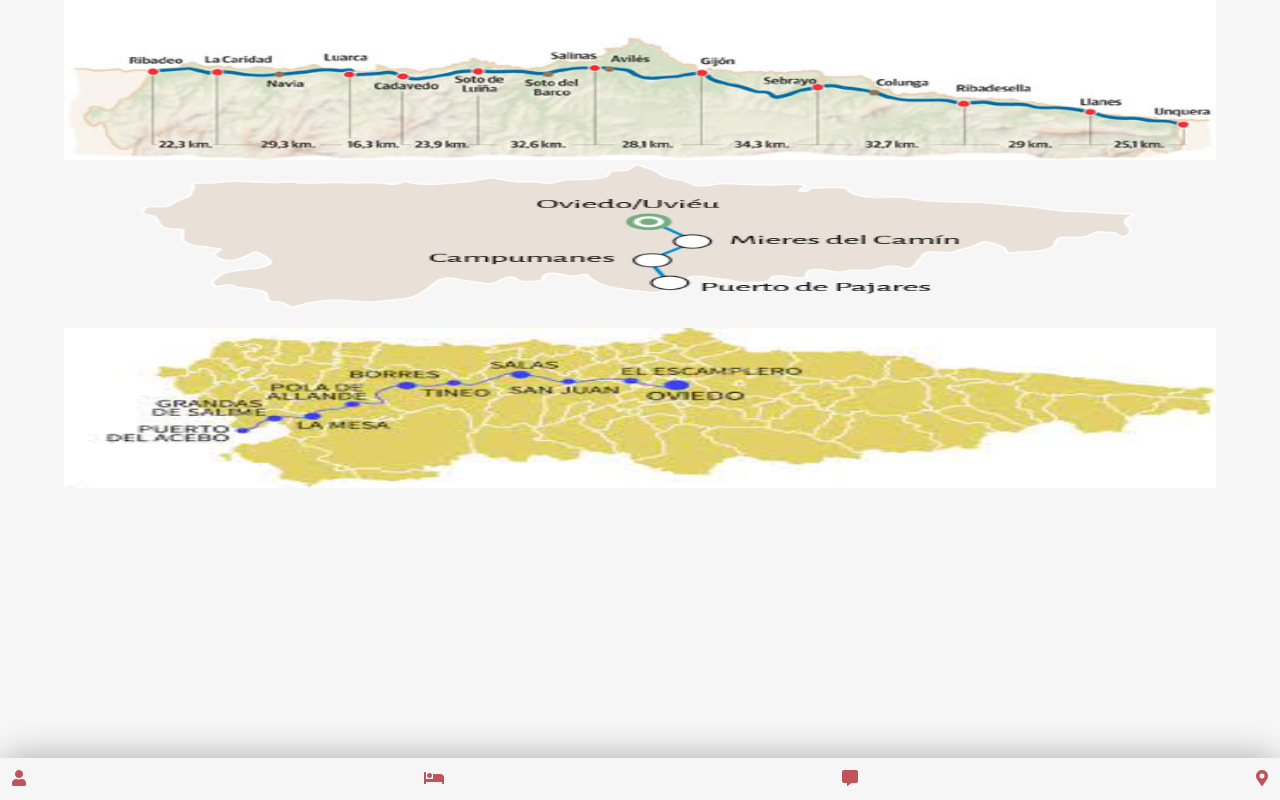
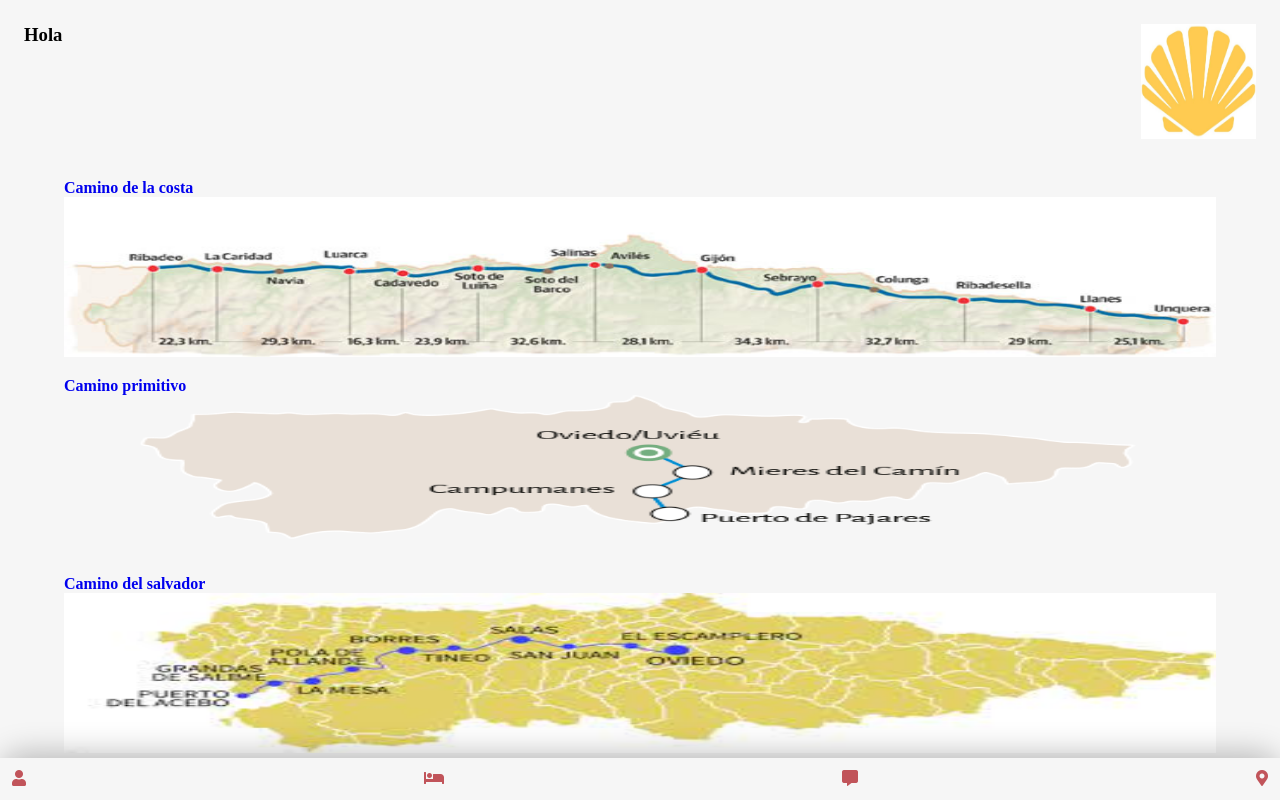
Before and after one commit to EffectiveXf5/app-freebed-santiago, a Vue app: page /caminos in a window 1280 px wide. Built offline with nearby package versions, Linux system fonts and the light colour scheme.

Commit message:
Añadido header y estilos en los caminos

```diff
--- /dev/null
+++ b/src/components/Header.vue
@@ -0,0 +1,25 @@
+<template>
+  <header>
+      <h3>Hola {{fulanito}}</h3>
+      <img src="../assets/img/logo.jpg" alt="">
+  </header>
+</template>
+
+<script>
+export default {
+    name: "Header"
+}
+</script>
+
+<style>
+    header{
+        padding: 3vh;
+        width:100%;
+        display: flex;
+        justify-content:space-between;
+    }
+    header img{
+        width: 9vw;
+        height: 9vw;
+    }
+</style>
--- a/src/views/Caminos.vue
+++ b/src/views/Caminos.vue
@@ -1,14 +1,19 @@
 <template>
   <main>
+    <Header />
+
     <router-link to ="/costa">
+      <h4>Camino de la costa</h4>
       <img src="../assets/img/caminonorte.jpg" alt="">
     </router-link>
 
     <router-link to ="/primitivo">
+      <h4>Camino primitivo</h4>
       <img src="../assets/img/caminoSalvador.png" alt="">
     </router-link>
 
     <router-link to ="/salvador">
+      <h4>Camino del salvador</h4>
       <img src="../assets/img/caminoPrimitivo.jpg" alt="">
     </router-link>
 
@@ -17,6 +22,7 @@
 </template>
 
 <script>
+import Header from '@/components/Header.vue'
 import Costa from '@/views/Costa.vue'
 import Primitivo from '@/views/Primitivo.vue'
 import Salvador from '@/views/Salvador.vue'
@@ -26,6 +32,7 @@ export default {
   name: 'Caminos',
 
   components: {
+    Header,
     Costa,
     Primitivo,
     Salvador,
@@ -49,4 +56,8 @@ export default {
     margin: auto;
   }
 
+  main h4 {
+    margin-top: 2vh;
+  }
+
 </style>
--- a/src/views/Costa.vue
+++ b/src/views/Costa.vue
@@ -1,5 +1,6 @@
 <template>
     <main>
+    <Header />
         <section>
             <article v-for="hotel in hotels" :key="hotel.id">
                 <h3>{{hotel.title}}</h3>
@@ -11,13 +12,14 @@
 </template>
 
 <script>
-
+import Header from '@/components/Header.vue'
 import Footer from '@/components/Footer.vue'
 
 export default {
 
     name:'Costa',
     components: {
+        Header,
         Footer
     },
 
--- a/src/views/Primitivo.vue
+++ b/src/views/Primitivo.vue
@@ -1,5 +1,6 @@
 <template>
     <main>
+    <Header />
         <section>
             <article v-for="hotel in items" :key="hotel.id">
                 <h3>{{hotel.title}}</h3>
@@ -11,6 +12,7 @@
 </template>
 
 <script>
+import Header from '@/components/Header.vue'
 import Footer from '@/components/Footer.vue'
 import hotels from '../assets/data/api.json'
 
@@ -18,6 +20,7 @@ export default {
 
     name:'Primitivo',
     components: {
+        Header,
         Footer
     },
 
--- a/src/views/Salvador.vue
+++ b/src/views/Salvador.vue
@@ -1,5 +1,6 @@
 <template>
     <main>
+        <Header />
         <section>
             <article v-for="hotel in hotels" :key="hotel.id">
                 <h3>{{hotel.title}}</h3>
@@ -11,12 +12,14 @@
 </template>
 
 <script>
+import Header from '@/components/Header.vue'
 import Footer from '@/components/Footer.vue'
 
 export default {
 
     name:'Costa',
     components: {
+        Header,
         Footer
     },
 
```
